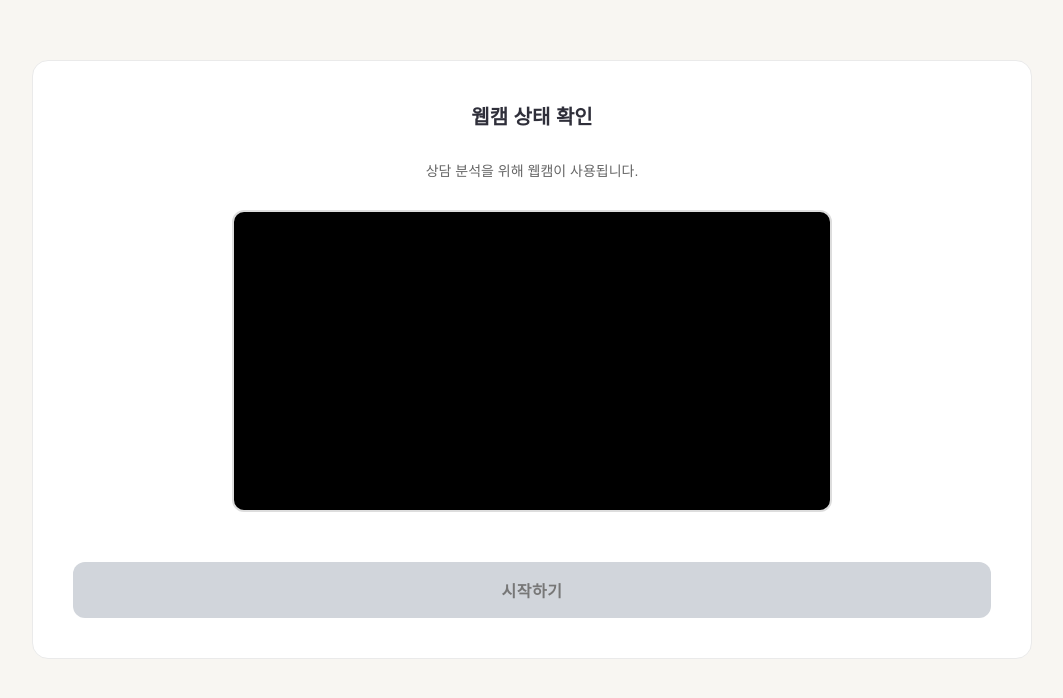
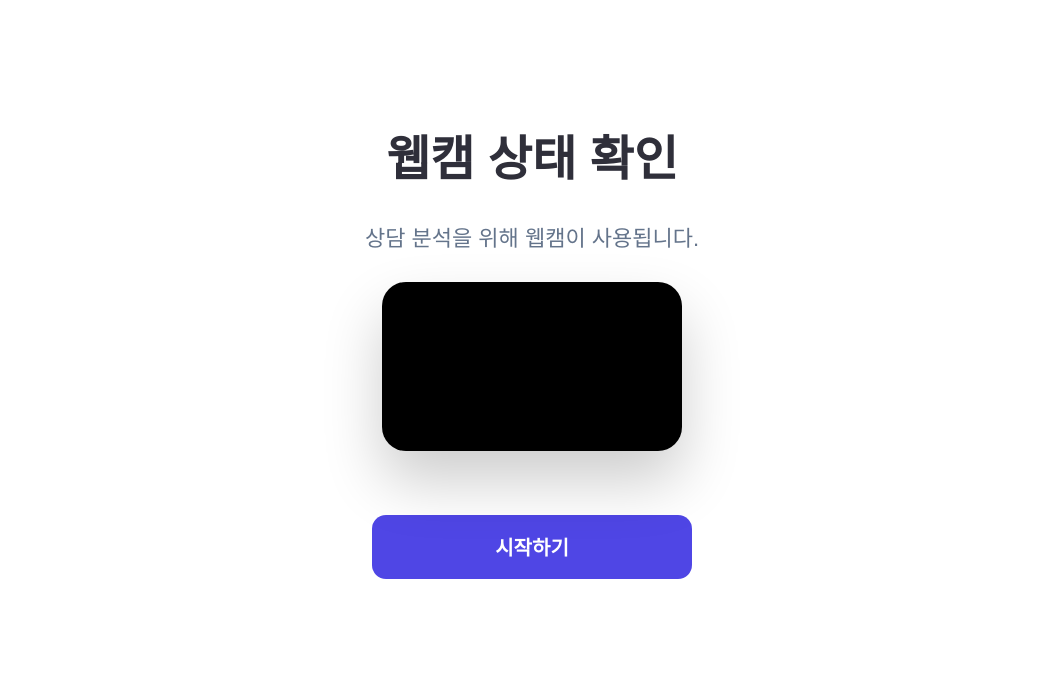
Before and after one commit to MUNJI-KANG/JINRO_IS_BACK, a React app in the folder JINRO_PROJ/frontend/: page /student/video/1 in a window 1280 px wide. Shown: the top 698 px of the page, without its empty margins (108-1171 px from the left). Built offline with nearby package versions, Linux system fonts and the light colour scheme; no server answers; the HTML template or start-up script is replaced by a standard one.

Commit message:
DK_vdeio fix

```diff
--- a/JINRO_PROJ/frontend/src/css/student_css/SVideo.css
+++ b/JINRO_PROJ/frontend/src/css/student_css/SVideo.css
@@ -1,364 +1,186 @@
-.svideo-page{
-  min-height:100vh;
-  background:var(--bg);
-  padding:60px 0;
-
-  display:flex;
-  flex-direction:column;
-  align-items:center;
+:root {
+  --primary: #4f46e5;
+  --primary-hover: #4338ca;
+  --error: #ef4444;
+  --bg: #ffffff;
+  --text-main: #111827;
 }
 
+/* ===============================
+   페이지 전체 레이아웃
+================================= */
+.svideo-page {
+  display: flex;
+  flex-direction: column;
+  align-items: center;
+  justify-content: flex-start;   /* 중앙 말고 위에서 시작 */
+  min-height: 100vh;
+  padding-top: 120px;            /* 🔥 전체를 아래로 내림 */
+  background: #ffffff;
+  font-family: 'Pretendard', sans-serif;
+}
 
+/* ===============================
+   웹캠 체크 영역
+================================= */
+.webcam-check {
+  width: 100%;
+  max-width: 1600px; /* 🔥 전체 영역 더 크게 */
+  display: flex;
+  flex-direction: column;
+  align-items: center;
+  gap: 30px;
+}
+
+/* 제목 */
+.webcam-check h2 {
+  font-size: 48px;
+  font-weight: 800;
+  text-align: center;
+}
+
+/* 안내 문구 */
+.webcam-guide {
+  font-size: 22px;
+  color: #64748b;
+  text-align: center;
+}
+
+/* ===============================
+   웹캠 화면
+================================= */
+.webcam-check video {
+  width: 100%;
+  max-width: 1400px;   /* 🔥 웹캠 화면 크게 */
+  aspect-ratio: 16 / 9;
+
+  border-radius: 24px;
+  background: #000;
+
+  object-fit: cover;
+  transform: scaleX(-1);
+
+  box-shadow: 0 30px 60px rgba(0,0,0,0.2);
+}
 /* ===============================
    분석 상태
 ================================= */
-
-.analysis-status{
-  width:80%;
-  max-width:1000px;
-
-  font-size:14px;
-  color:#444;
-
-  margin-bottom:30px;
-
-  display:flex;
-  align-items:center;
-  gap:8px;
+.analysis-status {
+  font-size: 24px;
+  font-weight: 700;
+  color: var(--error);
+  margin-bottom: 20px;
+  display: flex;
+  align-items: center;
+  gap: 10px;
 }
 
-.live-dot{
-  width:8px;
-  height:8px;
-
-  background:red;
-  border-radius:50%;
-
-  animation:blink 1s infinite;
+.live-dot {
+  width: 12px;
+  height: 12px;
+  background: var(--error);
+  border-radius: 50%;
+  animation: pulse 1.5s infinite;
 }
-
-@keyframes blink{
-  0%{opacity:1;}
-  50%{opacity:0.3;}
-  100%{opacity:1;}
-}
-
 
 /* ===============================
    영상 영역
 ================================= */
-
-.video-wrapper{
-  width:80%;
-  max-width:1000px;
-
-  background:#fff;
-  border-radius:16px;
-  padding:30px;
-
-  border:1px solid #eaeaea;
-
-  position:relative;
+.video-wrapper {
+  width: 100%;
+  max-width: 1400px;
+  display: flex;
+  flex-direction: column;
+  align-items: center;
 }
 
-
-/* 영상 번호 */
-
-.video-order-badge{
-  position:absolute;
-
-  top:-15px;
-  left:-15px;
-
-  width:35px;
-  height:35px;
-
-  background:var(--primary);
-  color:#fff;
-
-  border-radius:50%;
-
-  display:flex;
-  align-items:center;
-  justify-content:center;
-
-  font-weight:600;
+.video-container {
+  width: 100%;
+  aspect-ratio: 16 / 9;
+  border-radius: 24px;
+  overflow: hidden;
+  background: #000;
+  box-shadow: 0 25px 50px rgba(0,0,0,0.2);
 }
 
-
-/* 영상 제목 */
-
-.video-title{
-  margin-top:20px;
-  font-size:18px;
-  font-weight:600;
+.video-container iframe {
+  width: 100%;
+  height: 100%;
+  border: none;
 }
 
-
-/* ===============================
-   영상 컨테이너
-================================= */
-
-.video-container{
-  width:100%;
-  aspect-ratio:16/9;
-
-  border-radius:12px;
-  overflow:hidden;
-
-  background:#000;
+.video-title {
+  margin-top: 25px;
+  font-size: 32px;
+  font-weight: 800;
+  color: var(--text-main);
+  text-align: center;
 }
-
-.video-container iframe{
-  width:100%;
-  height:100%;
-  border:none;
-}
-
 
 /* ===============================
    버튼 영역
 ================================= */
-
-.dual-buttons{
-  display:flex;
-  justify-content:center;
-  gap:20px;
-  margin-top:50px;
+.svideo-bottom {
+  width: 100%;
+  max-width: 1400px;
+  display: flex;
+  justify-content: center;
+  margin-top: 40px;
 }
 
+/* 시작 버튼 */
+.start-btn {
+  width: 100%;
+  max-width: 320px;
+  height: 64px;
+  font-size: 20px;
+  font-weight: 600;
+  border-radius: 14px;
+  border: none;
+  background: var(--primary);
+  color: white;
+  cursor: pointer;
+  transition: all 0.25s ease;
+  margin-top: 30px;
+}
+
+.start-btn:hover {
+  background: var(--primary-hover);
+  transform: translateY(-2px);
+}
 
 /* 설문 버튼 */
-
-.survey-btn{
-  min-width:160px;
-
-  padding:14px 30px;
-
-  border-radius:10px;
-  border:none;
-
-  font-size:14px;
-  font-weight:600;
-
-  background:#d1d5db;
-  color:#666;
-
-  cursor:not-allowed;
-
-  transition:all 0.2s ease;
+.survey-btn {
+  width: 100%;
+  max-width: 800px;
+  height: 90px;
+  font-size: 30px;
+  font-weight: 700;
+  border-radius: 18px;
+  border: none;
+  cursor: pointer;
+  transition: all 0.3s ease;
+  background: #f1f5f9;
+  color: #94a3b8;
 }
 
-
-/* 영상 끝났을 때 */
-
-.survey-btn.enabled{
-  background:var(--primary);
-  color:white;
-
-  cursor:pointer;
+/* 활성화 */
+.survey-btn.enabled {
+  background: linear-gradient(135deg,#6366f1 0%,#4f46e5 100%);
+  color: white;
+  box-shadow: 0 10px 30px rgba(79,70,229,0.35);
 }
 
-.survey-btn.enabled:hover{
-  opacity:0.9;
+.survey-btn.enabled:hover {
+  transform: translateY(-4px);
+  background: var(--primary-hover);
 }
 
-
-/* 다음 영상 버튼 */
-
-.next-btn{
-  min-width:160px;
-
-  padding:14px 30px;
-
-  border-radius:10px;
-  border:none;
-
-  font-size:14px;
-  font-weight:600;
-
-  background:#6c87b5;
-  color:white;
-
-  cursor:pointer;
+/* ===============================
+   애니메이션
+================================= */
+@keyframes pulse {
+  0% {transform: scale(1);opacity:1;}
+  50% {transform: scale(1.3);opacity:0.6;}
+  100% {transform: scale(1);opacity:1;}
 }
-
-.next-btn:hover{
-  background:#5a74a0;
-}
-
-
-/* ===============================
-   로딩 오버레이
-================================= */
-
-.loading-overlay{
-  position:fixed;
-
-  top:0;
-  left:0;
-
-  width:100%;
-  height:100%;
-
-  background:rgba(0,0,0,0.6);
-
-  display:flex;
-  flex-direction:column;
-  align-items:center;
-  justify-content:center;
-
-  z-index:9999;
-
-  color:white;
-  font-size:18px;
-}
-
-
-/* 로딩 스피너 */
-
-.spinner{
-  width:60px;
-  height:60px;
-
-  border:6px solid rgba(255,255,255,0.3);
-  border-top:6px solid white;
-
-  border-radius:50%;
-
-  animation:spin 1s linear infinite;
-
-  margin-bottom:20px;
-}
-
-@keyframes spin{
-  0%{transform:rotate(0deg);}
-  100%{transform:rotate(360deg);}
-}
-
-
-/* ===============================
-   웹캠 체크 화면
-================================= */
-
-.webcam-check{
-
-  width:80%;
-  max-width:1000px;
-
-  background:#fff;
-  border-radius:16px;
-
-  padding:40px;
-
-  border:1px solid #eaeaea;
-
-  display:flex;
-  flex-direction:column;
-  align-items:center;
-
-  gap:30px;
-}
-
-.webcam-check h2{
-  font-size:20px;
-  font-weight:600;
-}
-
-
-/* 웹캠 영상 */
-
-.webcam-check video{
-
-  width:100%;
-  max-width:600px;
-
-  border-radius:12px;
-
-  border:2px solid #ddd;
-
-  transform:scaleX(-1);
-
-  background:#000;
-}
-
-
-/* 시작 버튼 */
-
-/* ===============================
-   시작 버튼
-================================= */
-
-.start-btn{
-
-  min-width:220px;
-
-  padding:16px 34px;
-
-  border-radius:12px;
-  border:none;
-
-  font-size:16px;
-  font-weight:600;
-
-  background:var(--primary);
-  color:white;
-
-  cursor:pointer;
-
-  letter-spacing:0.5px;
-
-  display:flex;
-  align-items:center;
-  justify-content:center;
-
-  gap:8px;
-
-  box-shadow:0 4px 12px rgba(0,0,0,0.12);
-
-  transition:all 0.25s ease;
-}
-
-
-/* hover */
-
-.start-btn:hover{
-
-  transform:translateY(-2px);
-
-  box-shadow:0 8px 18px rgba(0,0,0,0.18);
-
-  opacity:0.95;
-}
-
-
-/* 클릭 */
-
-.start-btn:active{
-
-  transform:translateY(0px);
-
-  box-shadow:0 3px 8px rgba(0,0,0,0.15);
-}
-
-
-/* 비활성 */
-
-.start-btn:disabled{
-
-  background:#d1d5db;
-
-  color:#777;
-
-  cursor:not-allowed;
-
-  box-shadow:none;
-
-  transform:none;
-}
-
-.webcam-guide{
-  font-size:14px;
-  color:#666;
-  text-align:center;
-}
--- a/JINRO_PROJ/frontend/src/pages/student/SVideo.jsx
+++ b/JINRO_PROJ/frontend/src/pages/student/SVideo.jsx
@@ -5,7 +5,6 @@ import { useSelector } from "react-redux";
 import "../../css/student_css/SVideo.css";
 
 function SVideo() {
-
   const navigate = useNavigate();
   const { categoryId } = useParams();
   const location = useLocation();
@@ -19,212 +18,143 @@ function SVideo() {
 
   const [currentVideo, setCurrentVideo] = useState(null);
   const [webcamReady, setWebcamReady] = useState(false);
+  const [webcamError, setWebcamError] = useState(false); // 🔥 카메라 에러 상태 추가
   const [videoEnded, setVideoEnded] = useState(false);
   const [started, setStarted] = useState(false);
 
-  const extractVideoId = (url) => {
+  // 웹캠 초기화 및 에러 핸들링
+  useEffect(() => {
+    const initWebcam = async () => {
+      try {
+        const stream = await navigator.mediaDevices.getUserMedia({
+          video: true,
+          audio: true
+        });
 
-    if (!url) return null;
-
-    try {
-
-      const parsed = new URL(url);
-
-      if (parsed.hostname.includes("youtu.be")) {
-        return parsed.pathname.slice(1);
+        if (webcamRef.current) {
+          webcamRef.current.srcObject = stream;
+          setWebcamReady(true);
+          setWebcamError(false);
+        }
+      } catch (err) {
+        console.error("카메라 연결 실패:", err);
+        setWebcamError(true); // 🔥 에러 발생 시 true
+        setWebcamReady(false);
       }
-
-      if (parsed.searchParams.get("v")) {
-        return parsed.searchParams.get("v");
-      }
-
-      return null;
-
-    } catch {
-
-      return null;
-
-    }
-
-  };
-
-  useEffect(() => {
-
-    const initWebcam = async () => {
-
-      const stream = await navigator.mediaDevices.getUserMedia({
-        video: true,
-        audio: true
-      });
-
-      webcamRef.current.srcObject = stream;
-      setWebcamReady(true);
-
     };
 
     initWebcam();
 
+    // 언마운트 시 스트림 종료 (자원 해제)
+    return () => {
+      if (webcamRef.current && webcamRef.current.srcObject) {
+        const tracks = webcamRef.current.srcObject.getTracks();
+        tracks.forEach(track => track.stop());
+      }
+    };
   }, []);
 
+  // ... (extractVideoId, fetchVideo, startRecording, stopRecording 등 기존 함수 동일)
+  const extractVideoId = (url) => {
+    if (!url) return null;
+    try {
+      const parsed = new URL(url);
+      if (parsed.hostname.includes("youtu.be")) return parsed.pathname.slice(1);
+      if (parsed.searchParams.get("v")) return parsed.searchParams.get("v");
+      return null;
+    } catch { return null; }
+  };
+
   const fetchVideo = async () => {
-
-    const res = await axios.get(
-      `http://127.0.0.1:8000/client/survey/${categoryId}`
-    );
-
-    if (res.data.success) {
-      setCurrentVideo(res.data.data);
-    }
-
+    const res = await axios.get(`http://127.0.0.1:8000/client/survey/${categoryId}`);
+    if (res.data.success) setCurrentVideo(res.data.data);
   };
 
   const startRecording = () => {
-
     const stream = webcamRef.current.srcObject;
-
-    const mediaRecorder = new MediaRecorder(stream, {
-      mimeType: "video/webm"
-    });
-
+    const mediaRecorder = new MediaRecorder(stream, { mimeType: "video/webm" });
     recorderRef.current = mediaRecorder;
     recordedChunks.current = [];
-
-    mediaRecorder.ondataavailable = (event) => {
-
-      if (event.data.size > 0) {
-        recordedChunks.current.push(event.data);
-      }
-
-    };
-
+    mediaRecorder.ondataavailable = (e) => { if (e.data.size > 0) recordedChunks.current.push(e.data); };
     mediaRecorder.start();
-
   };
 
   const stopRecording = () => {
-
     return new Promise((resolve) => {
-
       recorderRef.current.onstop = () => {
-
-        const blob = new Blob(recordedChunks.current, {
-          type: "video/webm"
-        });
-
+        const blob = new Blob(recordedChunks.current, { type: "video/webm" });
         resolve(blob);
-
       };
-
       recorderRef.current.stop();
-
     });
-
   };
 
   const handleStart = async () => {
-
     await fetchVideo();
-
     setStarted(true);
-
     startRecording();
-
   };
 
   const handleGoSurvey = async () => {
-
     await stopRecording();
-
-    navigate(`/student/survey/${categoryId}`, {
-      state: {
-        currentIndex: currentIndex
-      }
-    });
-
+    navigate(`/student/survey/${categoryId}`, { state: { currentIndex: currentIndex } });
   };
 
   const videoId = extractVideoId(currentVideo?.url);
 
   useEffect(() => {
-
     if (!started || !videoId) return;
-
     if (!window.YT) {
-
       const tag = document.createElement("script");
       tag.src = "https://www.youtube.com/iframe_api";
       document.body.appendChild(tag);
-
     }
-
     window.onYouTubeIframeAPIReady = () => {
-
       new window.YT.Player("youtube-player", {
-
         events: {
-
           onStateChange: (event) => {
-
-            if (event.data === window.YT.PlayerState.ENDED) {
-
-              setVideoEnded(true);
-
-            }
-
+            if (event.data === window.YT.PlayerState.ENDED) setVideoEnded(true);
           }
-
         }
-
       });
-
     };
-
   }, [started, videoId]);
 
   return (
-
     <div className="svideo-page">
-
       {!started && (
-
         <div className="webcam-check">
-
           <h2>웹캠 상태 확인</h2>
 
-          <p className="webcam-guide">
-            상담 분석을 위해 웹캠이 사용됩니다.
-          </p>
+          {/* 🔥 에러 메시지 표시 영역 */}
+          {webcamError ? (
+            <div className="webcam-error-msg">
+              ⚠️ 카메라를 찾을 수 없거나 권한이 거부되었습니다. <br />
+              설정을 확인하고 새로고침 해주세요.
+            </div>
+          ) : (
+            <p className="webcam-guide">상담 분석을 위해 웹캠이 사용됩니다.</p>
+          )}
 
-          <video
-            ref={webcamRef}
-            autoPlay
-            playsInline
-          />
+          <div className={`webcam-view ${webcamError ? "error-border" : ""}`}>
+            <video ref={webcamRef} autoPlay playsInline muted />
+          </div>
 
           <button
             className="start-btn"
-            disabled={!webcamReady}
+            disabled={!webcamReady || webcamError} // 에러 시 버튼 비활성화
             onClick={handleStart}
           >
             시작하기
           </button>
-
         </div>
-
       )}
 
       {started && currentVideo && (
-
         <>
-
-          <div className="analysis-status">
-            실시간 분석 중...
-          </div>
-
+          <div className="analysis-status">실시간 분석 중...</div>
           <div className="video-wrapper">
-
             <div className="video-container">
-
               {videoId && (
                 <iframe
                   id="youtube-player"
@@ -235,15 +165,10 @@ function SVideo() {
                   allowFullScreen
                 />
               )}
-
             </div>
-
             <h3>{currentVideo.title}</h3>
-
           </div>
-
           <div className="svideo-bottom">
-
             <button
               className={`survey-btn ${videoEnded ? "enabled" : ""}`}
               onClick={handleGoSurvey}
@@ -251,17 +176,11 @@ function SVideo() {
             >
               설문하러 가기
             </button>
-
           </div>
-
         </>
-
       )}
-
     </div>
-
   );
-
 }
 
 export default SVideo;
```
